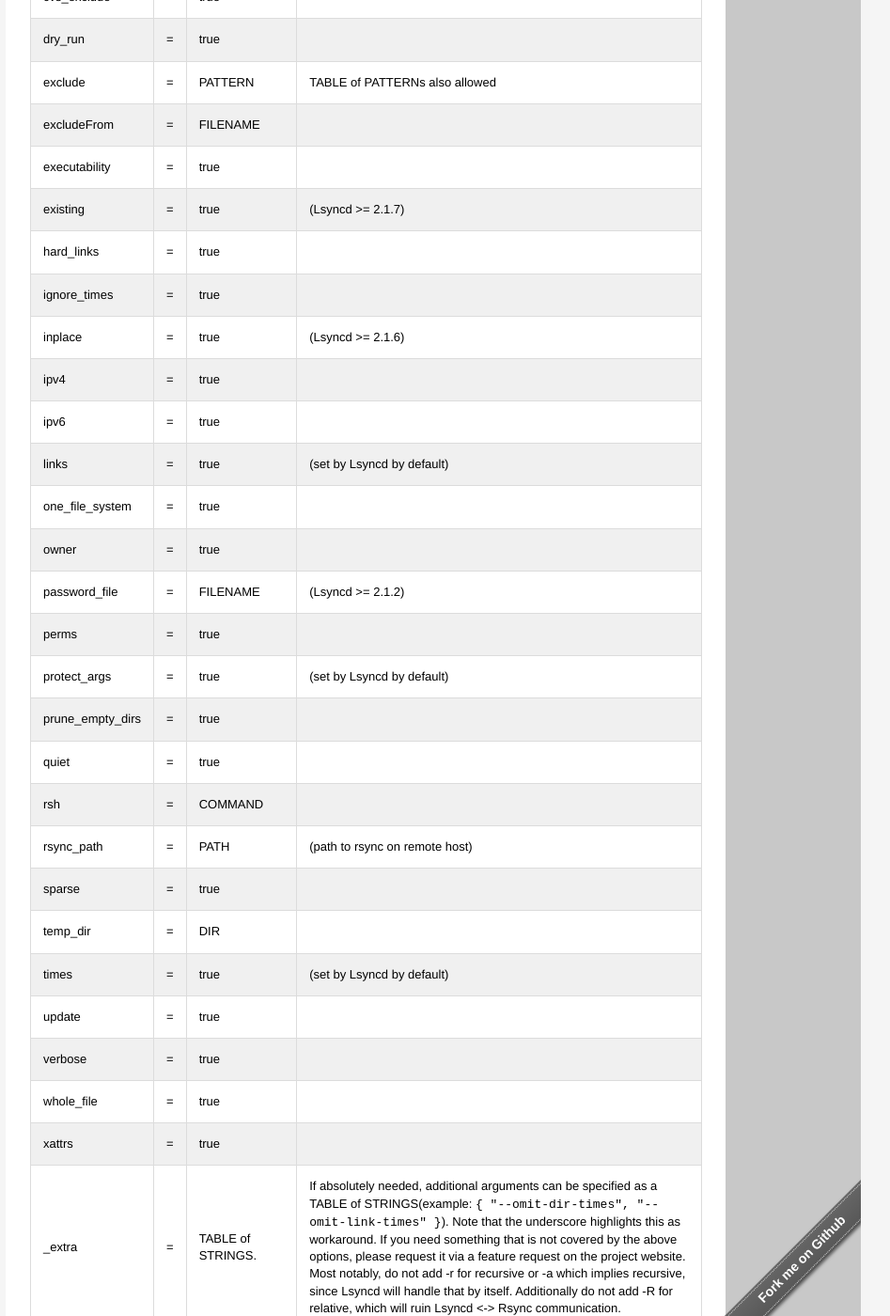
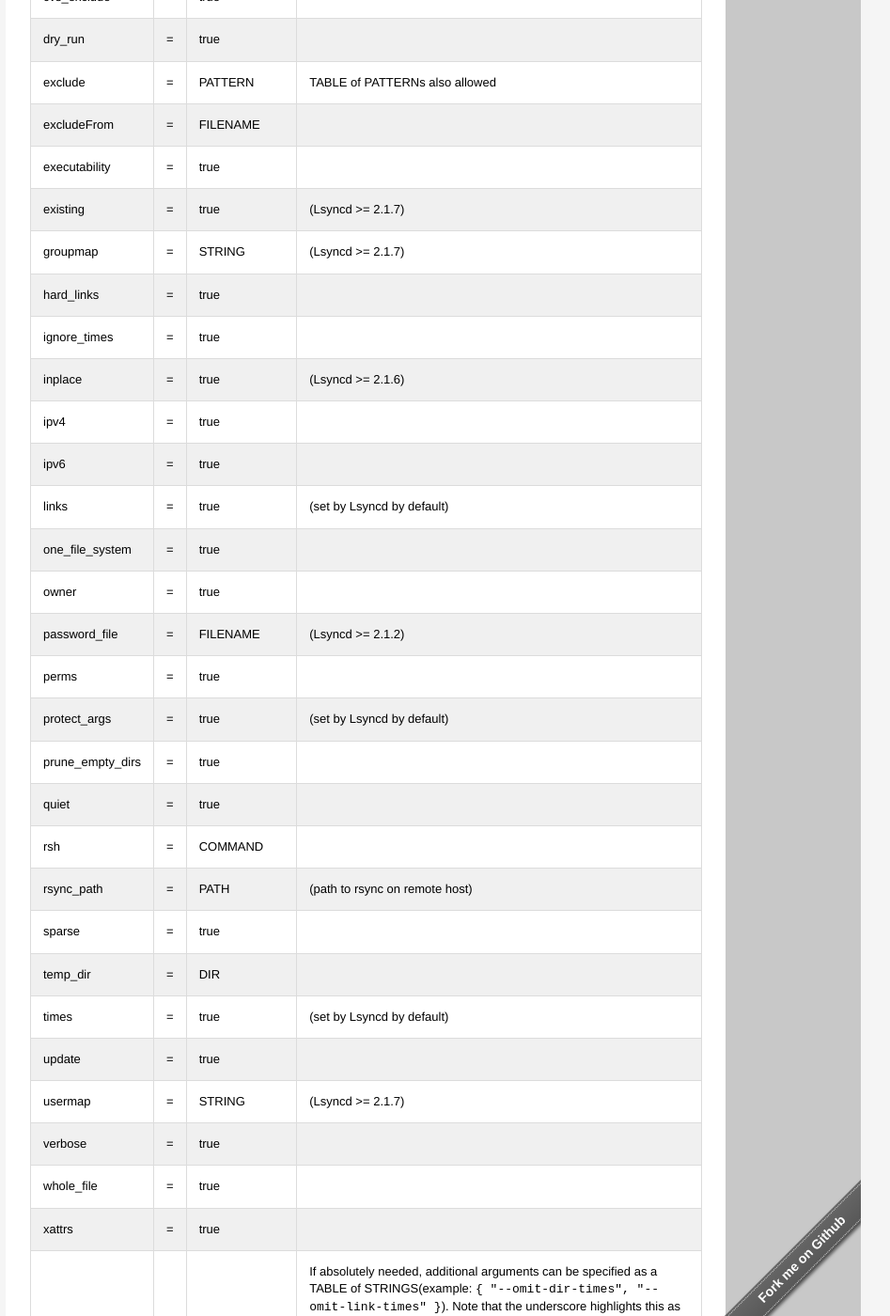
Before and after one commit to lsyncd/lsyncd, a Jekyll site: the page built from manual/config/layer4/index.md, in a window 1280 px wide and 1400 px high, scrolled down 1536 px. Shown: the whole window at 94% size, without its empty margins (179-1126 px from the left). Built offline with Jekyll 4.4.1, drawn with Linux system fonts in a browser that asks for light colours.

Commit message:
Update index.md

```diff
--- a/manual/config/layer4/index.md
+++ b/manual/config/layer4/index.md
@@ -140,10 +140,15 @@
 </td><td>
 </td></tr>
 
-
  <tr><td> existing
 </td><td> =
 </td><td> true
+</td><td> (Lsyncd >= 2.1.7)
+</td></tr>
+
+ <tr><td> groupmap
+</td><td> =
+</td><td> STRING
 </td><td> (Lsyncd >= 2.1.7)
 </td></tr>
 
@@ -259,6 +264,12 @@
 </td><td> =
 </td><td> true
 </td><td>
+</td></tr>
+
+ <tr><td> usermap
+</td><td> =
+</td><td> STRING
+</td><td> (Lsyncd >= 2.1.7)
 </td></tr>
 
  <tr><td> verbose
```
